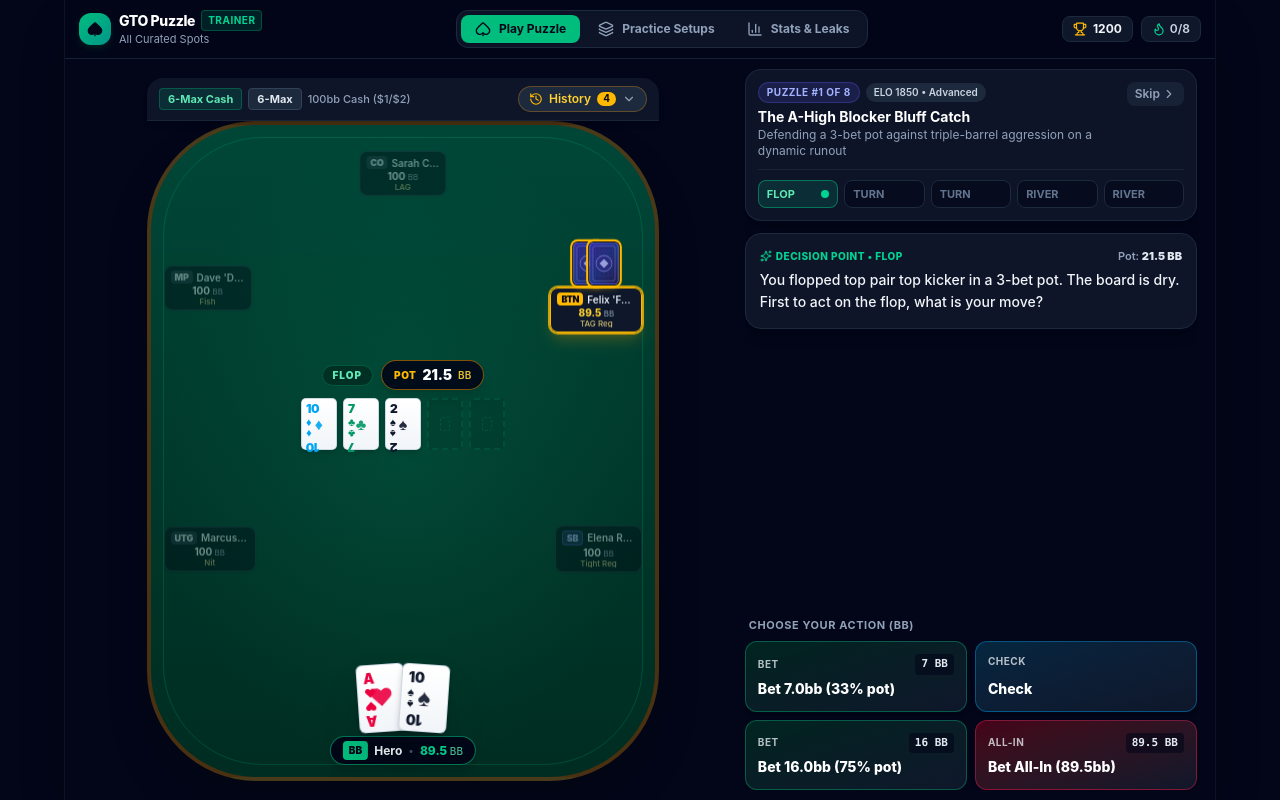
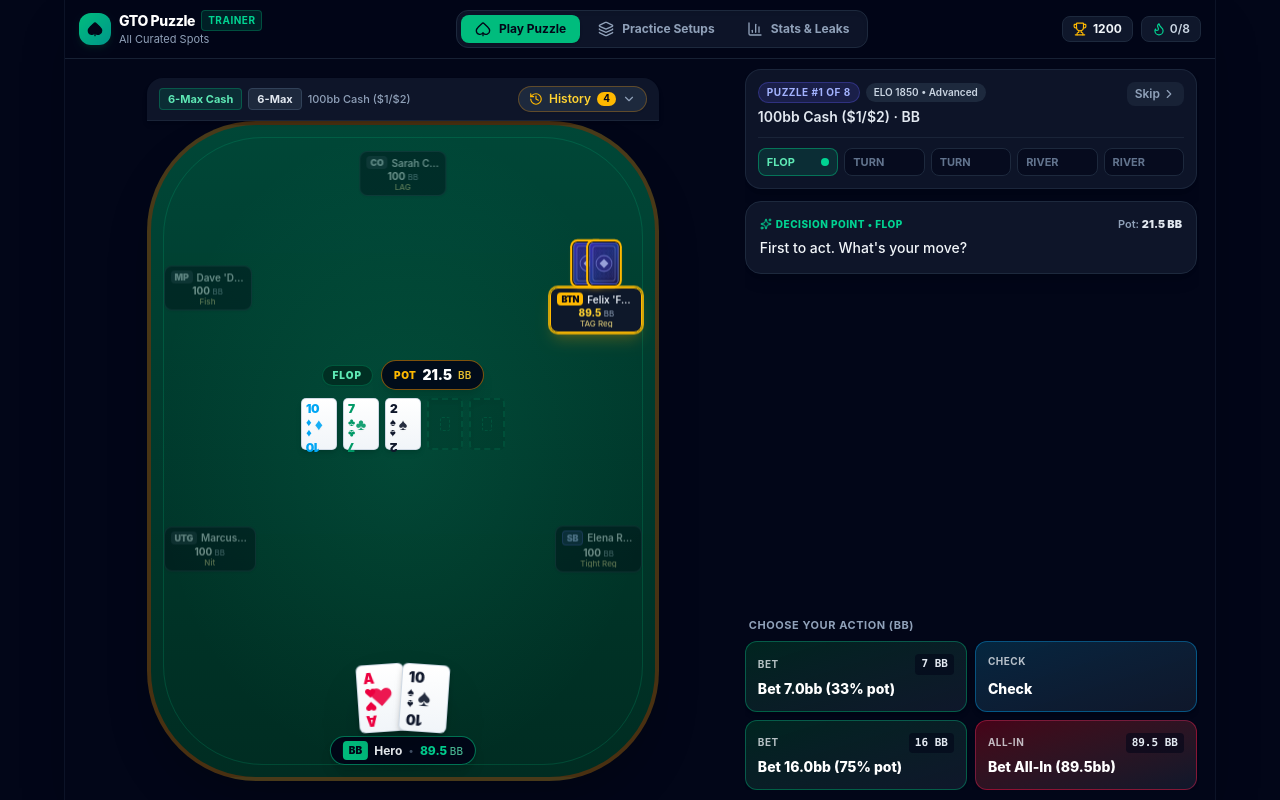
Before and after one commit to KevinRPan/poker-trainer, a React (Vite) app: page / in a window 1280 px wide. Built offline with nearby package versions, Linux system fonts and the light colour scheme.

Commit message:
Stop spoiling puzzle lines during play
Hide title/subtitle until the hand is complete, use action-only
decision prompts, and rename catalog titles so they no longer
telegraph hand strength or the correct play.

Co-authored-by: Kevin Pan <KevinRPan@users.noreply.github.com>

```diff
--- a/src/App.tsx
+++ b/src/App.tsx
@@ -283,10 +283,18 @@ export function App() {
                             ELO {currentPuzzle.rating} • {currentPuzzle.difficulty}
                           </span>
                         </div>
+                        {isHandComplete ? (
+                          <>
                             <h1 className="text-sm font-bold text-white mt-1">
                               {currentPuzzle.title}
                             </h1>
                             <p className="text-xs text-slate-400">{currentPuzzle.subtitle}</p>
+                          </>
+                        ) : (
+                          <p className="text-sm font-semibold text-slate-200 mt-1">
+                            {currentPuzzle.blindsText} · {currentPuzzle.heroPosition}
+                          </p>
+                        )}
                       </div>
 
                       <button
@@ -572,10 +580,18 @@ export function App() {
                                 ELO {currentPuzzle.rating} • {currentPuzzle.difficulty}
                               </span>
                             </div>
+                            {isHandComplete ? (
+                              <>
                                 <h1 className="text-sm font-bold text-white mt-1">
                                   {currentPuzzle.title}
                                 </h1>
                                 <p className="text-xs text-slate-400">{currentPuzzle.subtitle}</p>
+                              </>
+                            ) : (
+                              <p className="text-sm font-semibold text-slate-200 mt-1">
+                                {currentPuzzle.blindsText} · {currentPuzzle.heroPosition}
+                              </p>
+                            )}
                           </div>
 
                           <button
--- a/src/data/puzzles.ts
+++ b/src/data/puzzles.ts
@@ -6,8 +6,8 @@ export const POKER_PUZZLES: PokerPuzzle[] = [
   // --------------------------------------------------------------------------
   {
     id: 'puzzle-01-triple-barrel-bluff-catch',
-    title: 'The A-High Blocker Bluff Catch',
-    subtitle: 'Defending a 3-bet pot against triple-barrel aggression on a dynamic runout',
+    title: '3-Bet Pot vs Button',
+    subtitle: '6-max cash · multi-street decisions',
     difficulty: 'Advanced',
     rating: 1850,
     format: 'cash-6max',
@@ -59,7 +59,7 @@ export const POKER_PUZZLES: PokerPuzzle[] = [
         heroStackBB: 89.5,
         villainStackBB: 89.5,
         villainPosition: 'BTN',
-        prompt: 'You flopped top pair top kicker in a 3-bet pot. The board is dry. First to act on the flop, what is your move?',
+        prompt: "First to act. What's your move?",
         priorActionsThisStreet: [],
         choices: [
           {
@@ -122,7 +122,7 @@ export const POKER_PUZZLES: PokerPuzzle[] = [
         heroStackBB: 82.5,
         villainStackBB: 82.5,
         villainPosition: 'BTN',
-        prompt: 'The turn brings the 4♣, introducing a backdoor flush draw. Action is on you first in the BB (OOP). What is your move?',
+        prompt: "First to act. What's your move?",
         priorActionsThisStreet: [],
         choices: [
           {
@@ -185,7 +185,7 @@ export const POKER_PUZZLES: PokerPuzzle[] = [
         heroStackBB: 82.5,
         villainStackBB: 82.5,
         villainPosition: 'BTN',
-        prompt: 'After you check, BTN fires 22.0bb into 35.5bb. Action is back on you — what is your move?',
+        prompt: "BTN bets 22.0bb. What's your move?",
         priorActionsThisStreet: [
           { street: 'turn', actor: 'BB', action: 'Checks', potAfterBB: 35.5, isHero: true },
           { street: 'turn', actor: 'BTN', action: 'Bets 22.0bb', potAfterBB: 57.5 },
@@ -241,7 +241,7 @@ export const POKER_PUZZLES: PokerPuzzle[] = [
         heroStackBB: 60.5,
         villainStackBB: 60.5,
         villainPosition: 'BTN',
-        prompt: 'The river pairs the deuce (2♦). First to act on the river with 60.5bb behind in a 79.5bb pot, what is your move with A♥ T♠?',
+        prompt: "First to act. What's your move?",
         priorActionsThisStreet: [],
         choices: [
           {
@@ -294,7 +294,7 @@ export const POKER_PUZZLES: PokerPuzzle[] = [
         heroStackBB: 60.5,
         villainStackBB: 60.5,
         villainPosition: 'BTN',
-        prompt: 'After you check, BTN fires a massive 48.0bb bet into 79.5bb (leaving 12.5bb behind). Can your top pair withstand the triple barrel?',
+        prompt: "BTN bets 48.0bb. What's your move?",
         priorActionsThisStreet: [
           { street: 'river', actor: 'BB', action: 'Checks', potAfterBB: 79.5, isHero: true },
           { street: 'river', actor: 'BTN', action: 'Bets 48.0bb', potAfterBB: 127.5 },
@@ -343,8 +343,8 @@ export const POKER_PUZZLES: PokerPuzzle[] = [
   // --------------------------------------------------------------------------
   {
     id: 'puzzle-02-river-blocker-bluff',
-    title: 'The Nut-Blocker River Check-Raise',
-    subtitle: 'Turning missed broadway straight draws into an unstoppable river shove',
+    title: 'BB Defense vs CO',
+    subtitle: '6-max cash · multi-street decisions',
     difficulty: 'Master',
     rating: 2200,
     format: 'cash-6max',
@@ -396,7 +396,7 @@ export const POKER_PUZZLES: PokerPuzzle[] = [
         heroStackBB: 97.5,
         villainStackBB: 97.5,
         villainPosition: 'CO',
-        prompt: 'You defend your BB and flop an open-ended straight draw with two overcards (K♠ Q♦) on J♠ T♥ 3♣. First to act on the flop, what is your move?',
+        prompt: "First to act. What's your move?",
         priorActionsThisStreet: [],
         choices: [
           {
@@ -458,7 +458,7 @@ export const POKER_PUZZLES: PokerPuzzle[] = [
         heroStackBB: 97.5,
         villainStackBB: 97.5,
         villainPosition: 'CO',
-        prompt: 'After you check, CO continuation-bets 2.0bb into 5.5bb. With an open-ended straight draw and two overcards, what is your move?',
+        prompt: "CO bets 2.0bb. What's your move?",
         priorActionsThisStreet: [
           { street: 'flop', actor: 'BB', action: 'Checks', potAfterBB: 5.5, isHero: true },
           { street: 'flop', actor: 'CO', action: 'Bets 2.0bb', potAfterBB: 7.5 },
@@ -513,7 +513,7 @@ export const POKER_PUZZLES: PokerPuzzle[] = [
         heroStackBB: 90.0,
         villainStackBB: 90.0,
         villainPosition: 'CO',
-        prompt: 'The turn is a blank 2♥. You retain the initiative after your flop check-raise. How do you proceed?',
+        prompt: "First to act. What's your move?",
         priorActionsThisStreet: [],
         choices: [
           {
@@ -566,7 +566,7 @@ export const POKER_PUZZLES: PokerPuzzle[] = [
         heroStackBB: 75.0,
         villainStackBB: 75.0,
         villainPosition: 'CO',
-        prompt: 'River 6♦ is a complete brick. Your straight draw missed, leaving you with King-high. First to act in the BB with 75.0bb behind in a 50.5bb pot, what is your move?',
+        prompt: "First to act. What's your move?",
         priorActionsThisStreet: [],
         choices: [
           {
@@ -619,7 +619,7 @@ export const POKER_PUZZLES: PokerPuzzle[] = [
         heroStackBB: 75.0,
         villainStackBB: 75.0,
         villainPosition: 'CO',
-        prompt: 'After you check, CO value-bets 32.0bb into 50.5bb. You have zero showdown value with K♠ Q♦, but hold prime nut blockers. What is your move?',
+        prompt: "CO bets 32.0bb. What's your move?",
         priorActionsThisStreet: [
           { street: 'river', actor: 'BB', action: 'Checks', potAfterBB: 50.5, isHero: true },
           { street: 'river', actor: 'CO', action: 'Bets 32.0bb', potAfterBB: 82.5 },
@@ -668,8 +668,8 @@ export const POKER_PUZZLES: PokerPuzzle[] = [
   // --------------------------------------------------------------------------
   {
     id: 'puzzle-03-delayed-cbet-pocket-aces',
-    title: 'Trapping with Aces on Connected Texture',
-    subtitle: 'Navigating wet boards in position and picking off probe bets',
+    title: 'BTN vs MP Probe',
+    subtitle: '6-max cash · multi-street decisions',
     difficulty: 'Intermediate',
     rating: 1550,
     format: 'cash-6max',
@@ -723,7 +723,7 @@ export const POKER_PUZZLES: PokerPuzzle[] = [
         heroStackBB: 92.5,
         villainStackBB: 92.5,
         villainPosition: 'MP',
-        prompt: 'The flop is 9♣ 8♠ 7♦, extremely connected and heavily favoring MP’s calling range (99, 88, 77, T9s, JTs). MP checks to you on the button. What is your action with AA?',
+        prompt: "MP checks to you. What's your move?",
         priorActionsThisStreet: [
           { street: 'flop', actor: 'MP', action: 'Checks', potAfterBB: 16.5 },
         ],
@@ -788,7 +788,7 @@ export const POKER_PUZZLES: PokerPuzzle[] = [
         heroStackBB: 92.5,
         villainStackBB: 92.5,
         villainPosition: 'MP',
-        prompt: 'The turn 2♣ changes nothing. MP senses weakness from your flop check and leads for 11.0bb (66% pot). What is your move?',
+        prompt: "MP bets 11.0bb. What's your move?",
         priorActionsThisStreet: [
           { street: 'turn', actor: 'MP', action: 'Bets 11.0bb', potAfterBB: 27.5 },
         ],
@@ -843,7 +843,7 @@ export const POKER_PUZZLES: PokerPuzzle[] = [
         heroStackBB: 81.5,
         villainStackBB: 81.5,
         villainPosition: 'MP',
-        prompt: 'River is 3♠. MP checks to you after getting called on the turn. MP’s range is capped after probing turn and checking river. How do you finish the hand?',
+        prompt: "MP checks to you. What's your move?",
         priorActionsThisStreet: [
           { street: 'river', actor: 'MP', action: 'Checks', potAfterBB: 38.5 },
         ],
@@ -891,8 +891,8 @@ export const POKER_PUZZLES: PokerPuzzle[] = [
   // --------------------------------------------------------------------------
   {
     id: 'puzzle-04-deep-stack-4bet-defense',
-    title: '200bb Deep 4-Bet Overbet Defense',
-    subtitle: 'Deciphering polar 2x pot river shoves in deep-stack 9-max warfare',
+    title: 'Deep 4-Bet Pot',
+    subtitle: '9-max cash · deep stack',
     difficulty: 'Master',
     rating: 2150,
     format: 'cash-9max',
@@ -952,7 +952,7 @@ export const POKER_PUZZLES: PokerPuzzle[] = [
         heroStackBB: 162.0,
         villainStackBB: 162.0,
         villainPosition: 'MP',
-        prompt: 'After c-betting the King-high flop in a 4-bet pot, MP checks to you on the turn 8♦. The pot is 80.0bb. What is your move with Q♠ Q♥?',
+        prompt: "MP checks to you. What's your move?",
         priorActionsThisStreet: [
           { street: 'turn', actor: 'MP', action: 'Checks', potAfterBB: 80.0 },
         ],
@@ -1007,7 +1007,7 @@ export const POKER_PUZZLES: PokerPuzzle[] = [
         heroStackBB: 162.0,
         villainStackBB: 162.0,
         villainPosition: 'MP',
-        prompt: 'River 4♠ is a complete brick. Suddenly, MP loads up an overbet bomb of 105.0bb into 80.0bb (leaving 57.0bb behind)! What is your move with Q♠ Q♥?',
+        prompt: "MP bets 105.0bb. What's your move?",
         priorActionsThisStreet: [
           { street: 'river', actor: 'MP', action: 'Bets 105.0bb', potAfterBB: 185.0 },
         ],
@@ -1055,8 +1055,8 @@ export const POKER_PUZZLES: PokerPuzzle[] = [
   // --------------------------------------------------------------------------
   {
     id: 'puzzle-05-utg-multiway-set-runout',
-    title: 'Navigating Top Set in a Multi-Way Minefield',
-    subtitle: 'Balancing trap sizing, wet turns, and extracting river stacks',
+    title: 'Multi-Way Flop Spot',
+    subtitle: '9-max cash · multi-way pot',
     difficulty: 'Intermediate',
     rating: 1600,
     format: 'cash-9max',
@@ -1111,7 +1111,7 @@ export const POKER_PUZZLES: PokerPuzzle[] = [
         heroStackBB: 97.5,
         villainStackBB: 97.5,
         villainPosition: 'MP',
-        prompt: 'You flopped top set of Jacks in a 4-way pot. The flop is dry. First to act, what is your move?',
+        prompt: "First to act. What's your move?",
         priorActionsThisStreet: [],
         choices: [
           {
@@ -1174,7 +1174,7 @@ export const POKER_PUZZLES: PokerPuzzle[] = [
         heroStackBB: 94.0,
         villainStackBB: 94.0,
         villainPosition: 'MP',
-        prompt: 'The turn is the 9♠, bringing straight (T8) and spade flush draws. You hold top set (J♠ J♥) out of position in a 17.5bb pot. What is your move?',
+        prompt: "First to act. What's your move?",
         priorActionsThisStreet: [],
         choices: [
           {
@@ -1237,7 +1237,7 @@ export const POKER_PUZZLES: PokerPuzzle[] = [
         heroStackBB: 94.0,
         villainStackBB: 94.0,
         villainPosition: 'MP',
-        prompt: 'After you bet 13.0bb, MP aggressively raises to 32.0bb! What is your move with top set?',
+        prompt: "MP raises to 32.0bb. What's your move?",
         priorActionsThisStreet: [
           { street: 'turn', actor: 'UTG', action: 'Bets 13.0bb', potAfterBB: 30.5, isHero: true },
           { street: 'turn', actor: 'MP', action: 'Raises to 32.0bb', potAfterBB: 62.5 },
@@ -1293,7 +1293,7 @@ export const POKER_PUZZLES: PokerPuzzle[] = [
         heroStackBB: 62.0,
         villainStackBB: 62.0,
         villainPosition: 'MP',
-        prompt: 'River 2♦ is a total blank. All draws missed. You are first to act with 62.0bb remaining in an 81.5bb pot. What is your move?',
+        prompt: "First to act. What's your move?",
         priorActionsThisStreet: [],
         choices: [
           {
@@ -1339,8 +1339,8 @@ export const POKER_PUZZLES: PokerPuzzle[] = [
   // --------------------------------------------------------------------------
   {
     id: 'puzzle-06-mtt-final-table-icm-jam',
-    title: 'The Final Table ICM River Jam',
-    subtitle: 'Weaponizing short-stack ladder pressure in blind-vs-blind warfare',
+    title: 'Final Table Blind Battle',
+    subtitle: 'MTT final table · ICM pressure',
     difficulty: 'Advanced',
     rating: 1950,
     format: 'mtt',
@@ -1394,7 +1394,7 @@ export const POKER_PUZZLES: PokerPuzzle[] = [
         heroStackBB: 52.5,
         villainStackBB: 23.5,
         villainPosition: 'BB',
-        prompt: 'Blinds are 25k/50k. Seat 1 has only 5bb. BB has 23.5bb and faces massive ICM elimination risk. Board is A♣ 8♦ 3♠. What is your SB c-bet strategy with K♦ 4♠?',
+        prompt: "First to act. What's your move?",
         priorActionsThisStreet: [],
         choices: [
           {
@@ -1446,7 +1446,7 @@ export const POKER_PUZZLES: PokerPuzzle[] = [
         heroStackBB: 50.9,
         villainStackBB: 21.9,
         villainPosition: 'BB',
-        prompt: 'Turn 7♣ brings gutshot straight and backdoor flush possibilities. BB has 21.9bb left with 5bb short stack waiting to bust. What is your move?',
+        prompt: "First to act. What's your move?",
         priorActionsThisStreet: [],
         choices: [
           {
@@ -1499,7 +1499,7 @@ export const POKER_PUZZLES: PokerPuzzle[] = [
         heroStackBB: 45.4,
         villainStackBB: 16.4,
         villainPosition: 'BB',
-        prompt: 'River is 2♦. Your gutshot missed, leaving you with King-high. BB has 16.4bb remaining. A 5bb stack is still alive. What is your final street action?',
+        prompt: "First to act. What's your move?",
         priorActionsThisStreet: [],
         choices: [
           {
@@ -1545,8 +1545,8 @@ export const POKER_PUZZLES: PokerPuzzle[] = [
   // --------------------------------------------------------------------------
   {
     id: 'puzzle-07-mtt-cbet-barrel-runout',
-    title: 'MTT 3-Bet Pot Triple Barrel Navigation',
-    subtitle: 'Balancing barrel frequency and river showdown checks 35bb deep',
+    title: 'MTT 3-Bet Pot',
+    subtitle: 'MTT · mid-stack decisions',
     difficulty: 'Advanced',
     rating: 1800,
     format: 'mtt',
@@ -1603,7 +1603,7 @@ export const POKER_PUZZLES: PokerPuzzle[] = [
         heroStackBB: 29.5,
         villainStackBB: 29.5,
         villainPosition: 'MP',
-        prompt: 'Flop is Q♦ 8♣ 4♠. MP checks to you. You hold top pair second kicker (K♠ Q♠). Effective stacks: 29.5bb. What is your move?',
+        prompt: "MP checks to you. What's your move?",
         priorActionsThisStreet: [
           { street: 'flop', actor: 'MP', action: 'Checks', potAfterBB: 12.5 },
         ],
@@ -1657,7 +1657,7 @@ export const POKER_PUZZLES: PokerPuzzle[] = [
         heroStackBB: 25.7,
         villainStackBB: 25.7,
         villainPosition: 'MP',
-        prompt: 'Turn T♥ adds straight draws (J9, 97, Jx). MP checks again. How do you handle your top pair on this dynamic turn?',
+        prompt: "MP checks to you. What's your move?",
         priorActionsThisStreet: [
           { street: 'turn', actor: 'MP', action: 'Checks', potAfterBB: 20.1 },
         ],
@@ -1712,7 +1712,7 @@ export const POKER_PUZZLES: PokerPuzzle[] = [
         heroStackBB: 18.2,
         villainStackBB: 18.2,
         villainPosition: 'MP',
-        prompt: 'River 2♣ is a blank. MP checks a third time. You have 18.2bb in a 35.1bb pot with top pair second kicker. What is your decision?',
+        prompt: "MP checks to you. What's your move?",
         priorActionsThisStreet: [
           { street: 'river', actor: 'MP', action: 'Checks', potAfterBB: 35.1 },
         ],
@@ -1760,8 +1760,8 @@ export const POKER_PUZZLES: PokerPuzzle[] = [
   // --------------------------------------------------------------------------
   {
     id: 'puzzle-08-heads-up-river-trap',
-    title: 'The Heads-Up River Deception',
-    subtitle: 'Setting the perfect river trap with a flopped set against a hyper-aggressive rival',
+    title: 'Heads-Up Flop Spot',
+    subtitle: 'Heads-up cash · multi-street',
     difficulty: 'Master',
     rating: 2250,
     format: 'heads-up',
@@ -1807,7 +1807,7 @@ export const POKER_PUZZLES: PokerPuzzle[] = [
         heroStackBB: 97.5,
         villainStackBB: 97.5,
         villainPosition: 'BTN',
-        prompt: 'You flopped bottom set (6♥ 6♦) on 9♦ 6♠ 2♣ in a heads-up duel. Action is on you first in the BB. What is your move?',
+        prompt: "First to act. What's your move?",
         priorActionsThisStreet: [],
         choices: [
           {
@@ -1869,7 +1869,7 @@ export const POKER_PUZZLES: PokerPuzzle[] = [
         heroStackBB: 97.5,
         villainStackBB: 97.5,
         villainPosition: 'BTN',
-        prompt: 'After you check, BTN fires 3.5bb (70% pot). How do you proceed with your set of sixes?',
+        prompt: "BTN bets 3.5bb. What's your move?",
         priorActionsThisStreet: [
           { street: 'flop', actor: 'BB', action: 'Checks', potAfterBB: 5.0, isHero: true },
           { street: 'flop', actor: 'BTN', action: 'Bets 3.5bb', potAfterBB: 8.5 },
@@ -1924,7 +1924,7 @@ export const POKER_PUZZLES: PokerPuzzle[] = [
         heroStackBB: 86.0,
         villainStackBB: 86.0,
         villainPosition: 'BTN',
-        prompt: 'Turn K♠ hits BTN’s float range (Kx, gutshots, backdoors). You hold 6♥ 6♦. How do you size your turn barrel?',
+        prompt: "First to act. What's your move?",
         priorActionsThisStreet: [],
         choices: [
           {
@@ -1977,7 +1977,7 @@ export const POKER_PUZZLES: PokerPuzzle[] = [
         heroStackBB: 66.5,
         villainStackBB: 66.5,
         villainPosition: 'BTN',
-        prompt: 'River A♦ is an overcard. You hold a set of sixes (6♥ 6♦) with 66.5bb behind in a 67.0bb pot. First to act heads-up, what is your move?',
+        prompt: "First to act. What's your move?",
         priorActionsThisStreet: [],
         choices: [
           {
@@ -2030,7 +2030,7 @@ export const POKER_PUZZLES: PokerPuzzle[] = [
         heroStackBB: 66.5,
         villainStackBB: 66.5,
         villainPosition: 'BTN',
-        prompt: 'After you check, BTN fires a heavy bet of 45.0bb into 67.0bb (leaving 21.5bb behind). What is your move with your set of sixes?',
+        prompt: "BTN bets 45.0bb. What's your move?",
         priorActionsThisStreet: [
           { street: 'river', actor: 'BB', action: 'Checks', potAfterBB: 67.0, isHero: true },
           { street: 'river', actor: 'BTN', action: 'Bets 45.0bb', potAfterBB: 112.0 },
--- a/src/types/poker.ts
+++ b/src/types/poker.ts
@@ -71,7 +71,7 @@ export interface DecisionStep {
   heroStackBB: number;
   villainStackBB: number;
   villainPosition: PositionName;
-  prompt: string;         // e.g. "CO bets 4.5bb into 13.5bb on the turn. What is your move?"
+  prompt: string;         // Action cue only — do not narrate board/hand strength (visible on table)
   priorActionsThisStreet: ActionLogItem[];
   choices: ActionChoice[];
   transitionText?: string; // What happens after Hero acts to advance to the next street
```
Lines whose indentation alone changed are shown as unchanged.
